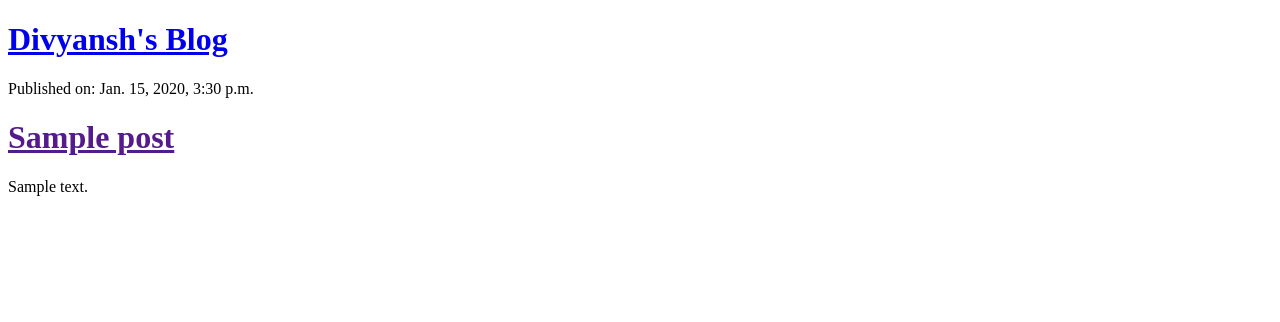
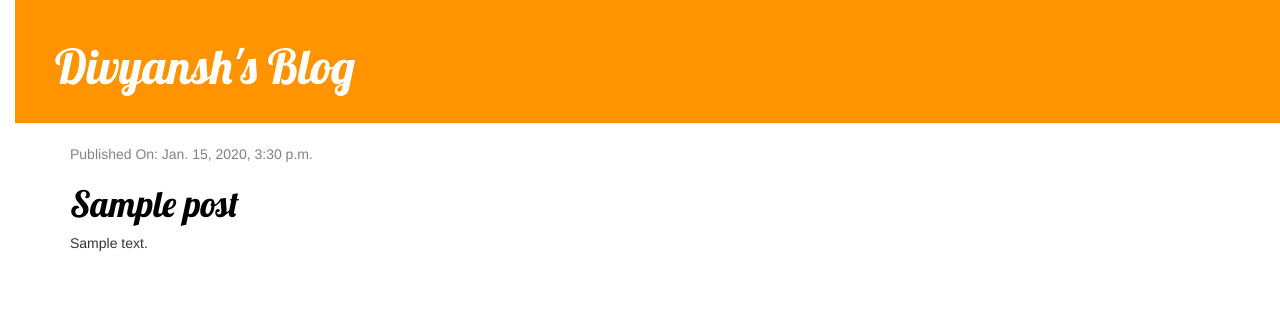
Before and after one commit to divyanshkul/Blog, a Django app: template blog/templates/blog/post_list.html in a window 1280 px wide. Shown: the top 322 px of the page. Run offline with Django 3.2, Linux system fonts and the light colour scheme; the template is opened without the code that fills it: values that come from a table or form of the project are taken from there, others are empty; tables that the repository leaves empty hold one stand-in row (values such as "Sample post"); some libraries are stand-ins or nearby versions.

Commit message:
added base view

```diff
--- /dev/null
+++ b/blog/static/css/blog.css
@@ -0,0 +1,53 @@
+h1 a {
+    color: #FCA205;
+    font-family: 'Lobster';
+}
+body {
+	padding-left: 15px;
+}
+.page-header {
+    background-color: #ff9400;
+    margin-top: 0;
+    padding: 20px 20px 20px 40px;
+}
+
+.page-header h1, .page-header h1 a, .page-header h1 a:visited, .page-header h1 a:active {
+    color: #ffffff;
+    font-size: 36pt;
+    text-decoration: none;
+}
+
+.content {
+    margin-left: 40px;
+}
+
+h1, h2, h3, h4 {
+    font-family: 'Lobster', cursive;
+}
+
+.date {
+    color: #828282;
+}
+
+.save {
+    float: right;
+}
+
+.post-form textarea, .post-form input {
+    width: 100%;
+}
+
+.top-menu, .top-menu:hover, .top-menu:visited {
+    color: #ffffff;
+    float: right;
+    font-size: 26pt;
+    margin-right: 20px;
+}
+
+.post {
+    margin-bottom: 70px;
+}
+
+.post h1 a, .post h1 a:visited {
+    color: #000000;
+}
--- /dev/null
+++ b/blog/templates/blog/base.html
@@ -0,0 +1,34 @@
+{% load staticfiles %}
+
+<!DOCTYPE html>
+<html>
+<head>
+	<title>Blog</title>
+    <link rel="stylesheet" href="//maxcdn.bootstrapcdn.com/bootstrap/3.2.0/css/bootstrap.min.css">
+    <link rel="stylesheet" href="//maxcdn.bootstrapcdn.com/bootstrap/3.2.0/css/bootstrap-theme.min.css">
+    <link rel="stylesheet" href="{% static 'css/blog.css' %}">
+    <link href="//fonts.googleapis.com/css?family=Lobster&subset=latin,latin-ext" rel="stylesheet" type="text/css">
+
+</head>
+<body>
+<div class="page-header">
+
+       <h1><a href="/">Divyansh's Blog</a></h1>
+        </div>
+<div class="content container">
+    <div class="row">
+        <div class="col-md-8">
+            {% for post in posts %}
+                <div class="post">
+                    <div class="date">
+                        <p>Published On: {{ post.published_date }}</p>
+                    </div>
+                    <h1><a href="">{{ post.title }}</a></h1>
+                    <p>{{ post.text|linebreaksbr }}</p>
+                </div>
+            {% endfor %}
+        </div>
+    </div>
+</div>
+</body>
+</html>
--- a/blog/templates/blog/post_list.html
+++ b/blog/templates/blog/post_list.html
@@ -1,18 +1,13 @@
-<!DOCTYPE html>
-<html>
-<head>
-	<title>Blog</title>
-</head>
-<body>
-<div>
-       <h1><a href="/">Divyansh's Blog</a></h1>
+{% extends 'blog/base.html' %}
+
+{% block content %}
+    {% for post in posts %}
+        <div class="post">
+            <div class="date">
+                {{ post.published_date }}
+            </div>
+            <h1><a href="">{{ post.title }}</a></h1>
+            <p>{{ post.text|linebreaksbr }}</p>
         </div>
-        {% for post in posts %}
-            <div>
-                <p>Published on: {{ post.published_date }}</p>
-                <h1><a href="">{{ post.title }}</a></h1>
-                <p>{{ post.text|linebreaksbr }}</p>
-            </div>
-        {% endfor %}
-</body>
-</html>
+    {% endfor %}
+{% endblock %}
```
